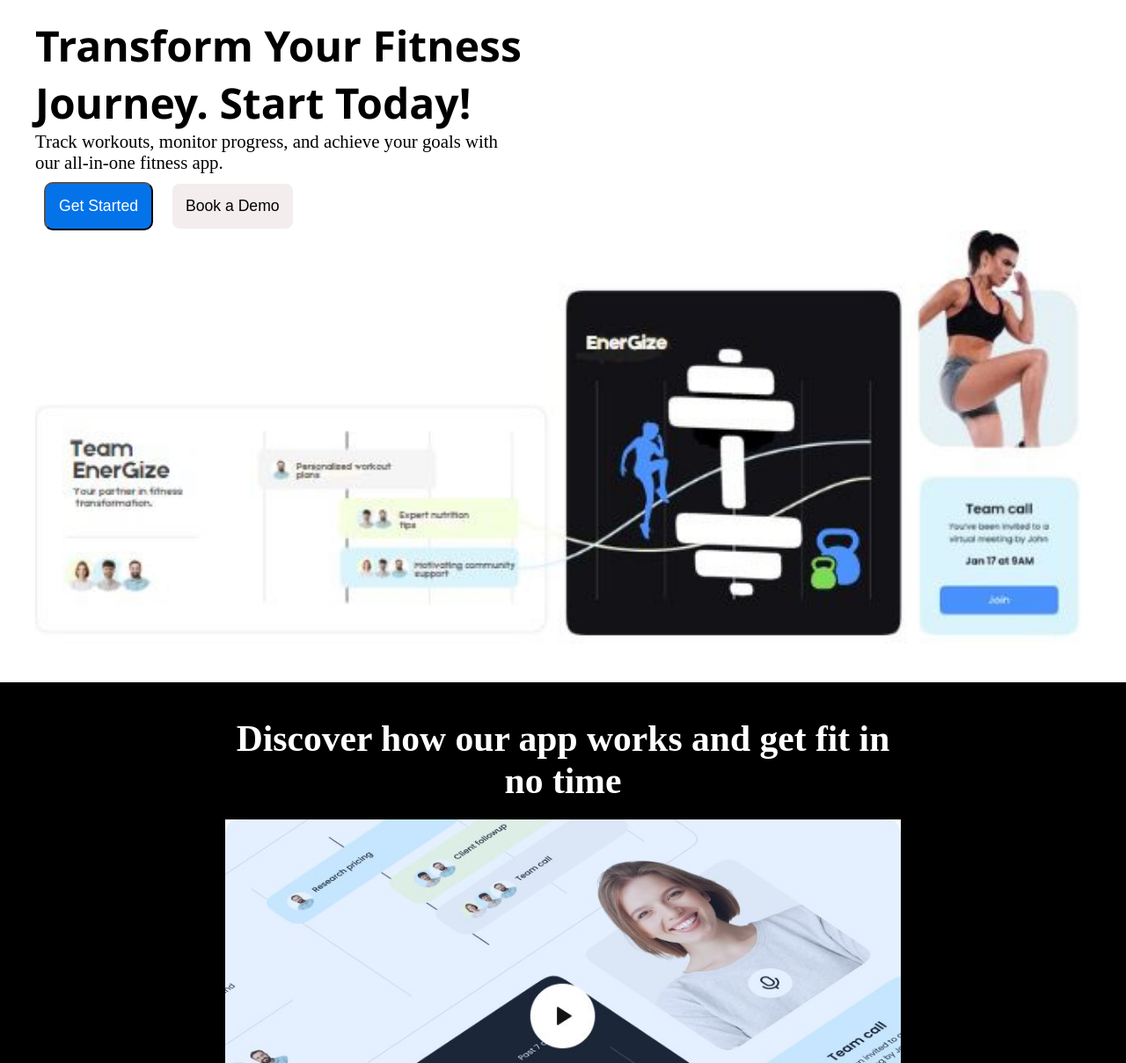
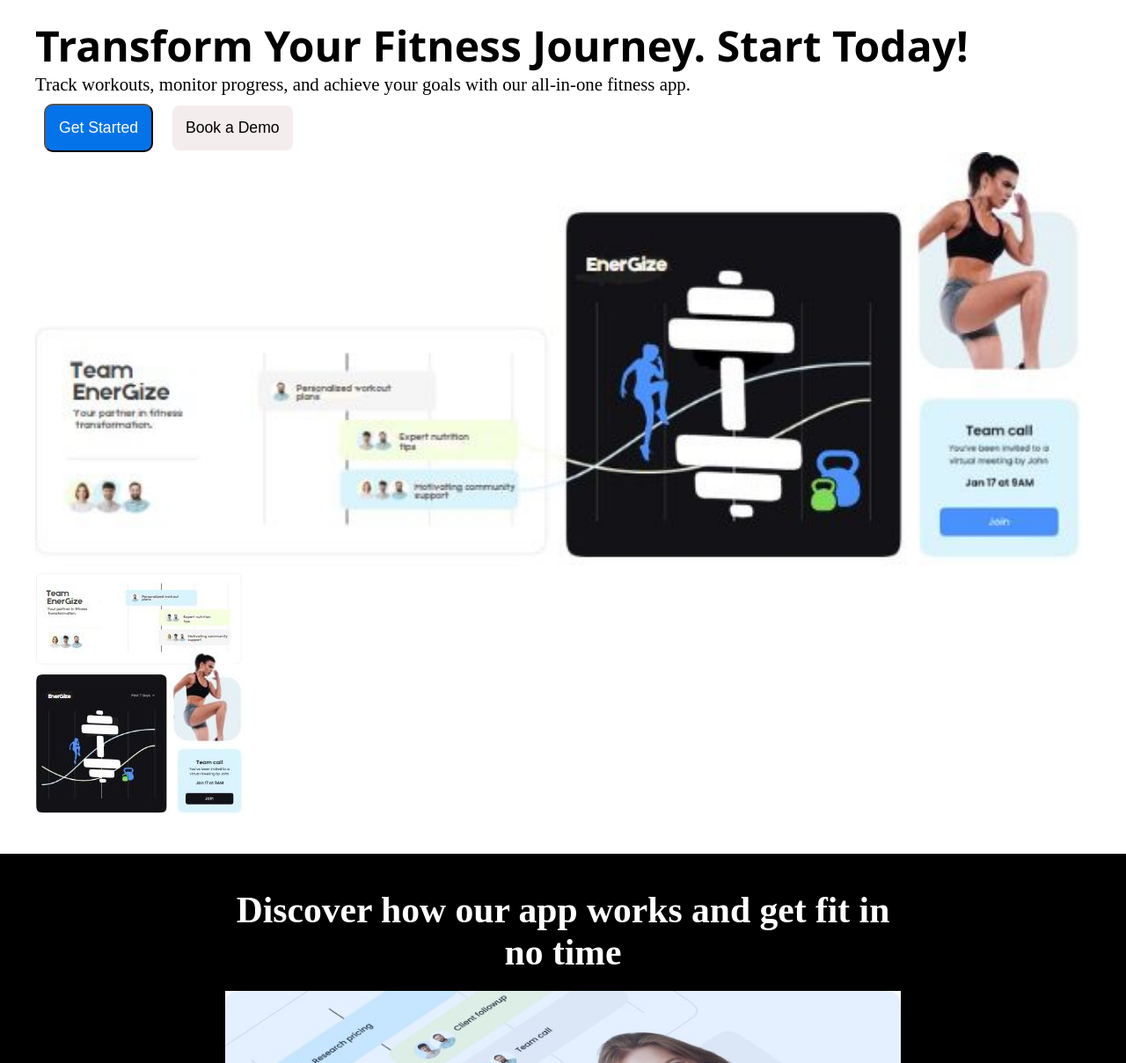
Before and after one commit to benitaa15/benitaa15, a plain HTML site: page index.html in a window 1280 px wide. Shown: the part 91-1300 px from the top of the page at 88% size. Drawn offline with Linux system fonts and the light colour scheme.

Commit message:
Updated my html

```diff
--- a/index.html
+++ b/index.html
@@ -36,9 +36,9 @@
     </header>
 <main>
     <section class="main">
-        <h1>Transform Your Fitness<br> Journey. Start Today!
+        <h1>Transform Your Fitness Journey. Start Today!
 </h1>
-<p>Track workouts, monitor progress, and achieve your goals with<br> our all-in-one fitness app.</p>
+<p>Track workouts, monitor progress, and achieve your goals with our all-in-one fitness app.</p>
 <div class="book">
 <a href="#"><button>Get Started</button></a>
 <div class="books">
@@ -47,6 +47,9 @@
 </div>
 <div class="team">
         <img src="mentt4.jpg">
+        </div>
+        <div class="girl">
+            <img src="ment5.jpg">
         </div>
      </section>
     <div class="app">
```
